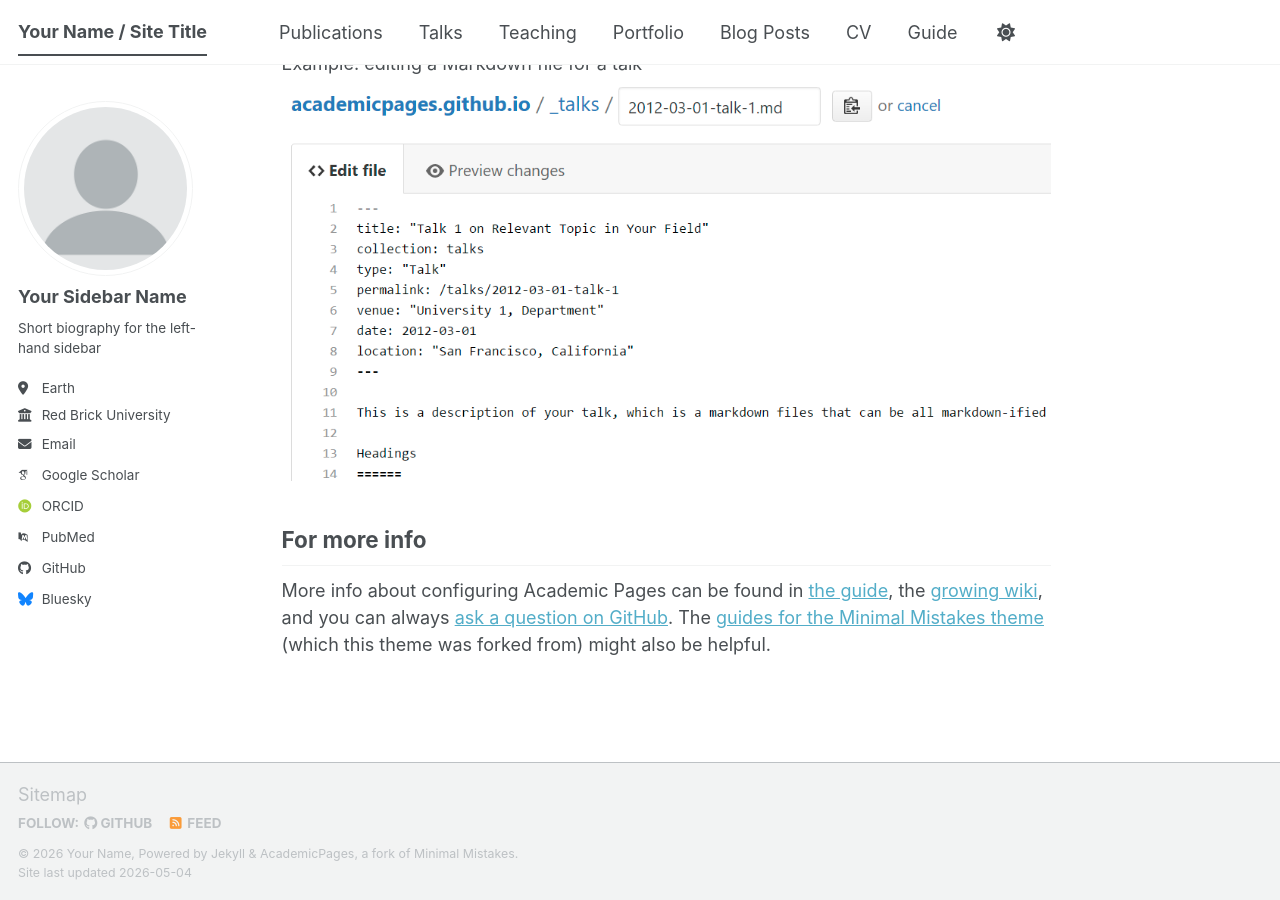
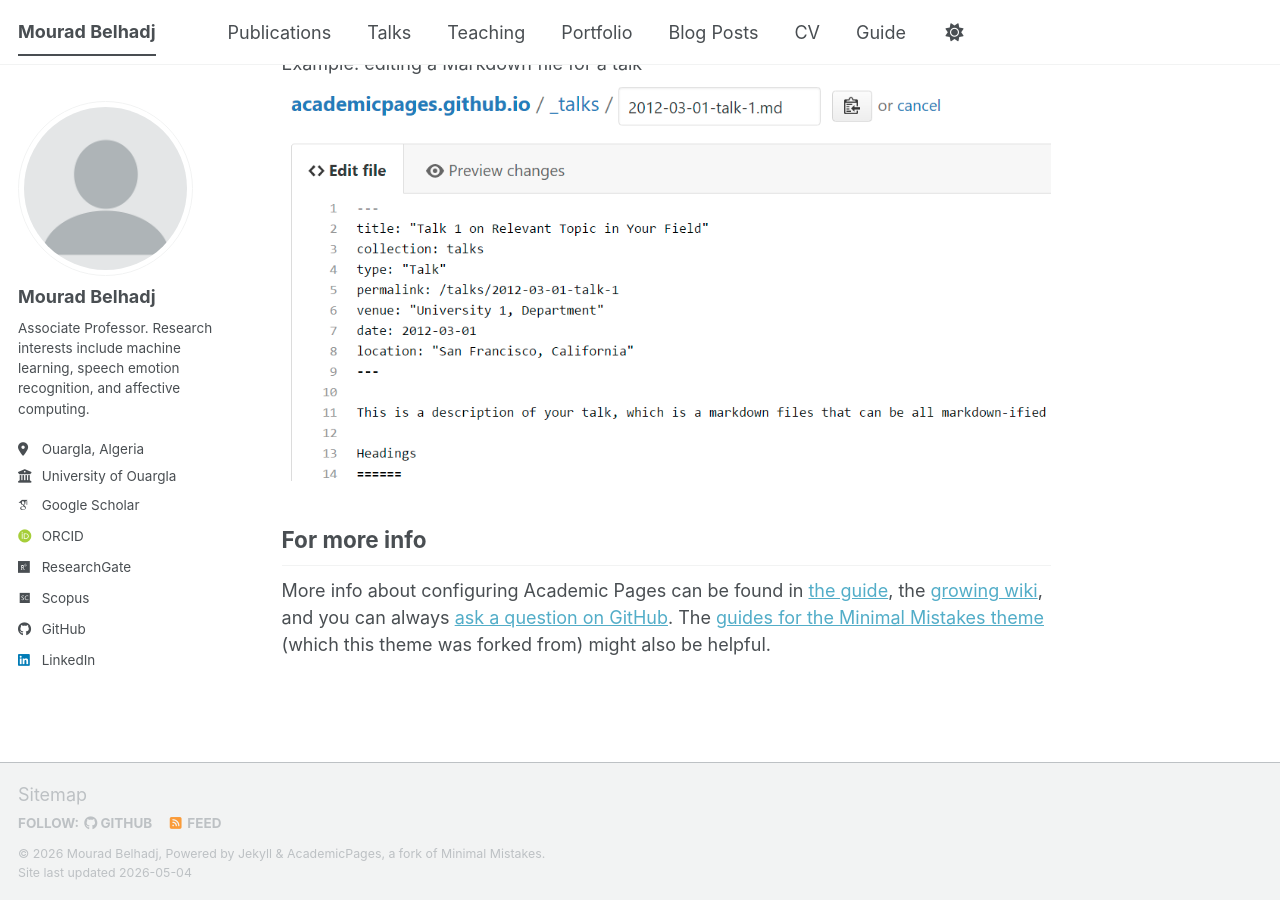
Before and after one commit to sawat80/mbelhadj.github.io, a Jekyll site: the page built from _pages/about.md, in a window 1280 px wide and 900 px high, scrolled down 2720 px. Built offline with Jekyll 4.4.1, drawn with Linux system fonts in a browser that asks for light colours; some web fonts are replaced; a script bundle is joined from its source files by our own code; library files that are not in the unit come from our copies; some of the changed lines change nothing that is shown.

Commit message:
Update personal information in _config.yml

```diff
--- a/_config.yml
+++ b/_config.yml
@@ -1,51 +1,51 @@
-# Welcome to Jekyll!
-#
-# This config file is meant for settings that affect your entire site, values
-# which you are expected to set up once and rarely need to edit after that.
-# For technical reasons, this file is *NOT* reloaded automatically when you use
-# `jekyll serve -l -H localhost`. If you change this file, please restart the
-# server process.
-
 # Basic Site Settings
 locale                   : "en-US"
-site_theme               : "default" # The available themes options are "default", "air", "sunrise", "mint", "dirt" and "contrast"
-title                    : "Your Name / Site Title"
+site_theme               : "default"
+title                    : "Mourad Belhadj"
 title_separator          : "-"
-name                     : &name "Your Name"
-description              : &description "Your Name's academic portfolio"   # Update this with a general description of your site, this is the default if not overridden by a page
-url                      : https://academicpages.github.io # The base hostname & protocol for your site e.g. "https://[your GitHub username].github.io",
-                                                           # or if you already have some other page hosted on Github then use "https://[your GitHub username].github.io/[Your Repo Name]"
-baseurl                  : "" # the subpath of your site, e.g. "/blog"
-repository               : "academicpages/academicpages.github.io"
+name                     : &name "Mourad Belhadj"
+description              : &description "Academic portfolio of Mourad Belhadj"
+url                      : https://mbelhadj.github.io
+baseurl                  : ""
+repository               : "mbelhadj/mbelhadj.github.io"
 
-# Site Author - The following control what appear as part of the author content on the side bar.
-#               If a field is blank the icon and link will not appear, otherwise it will be shown.
-#               Additional customization can be done by editing /_includes/author-profile.html
+# Author
 author:
-  # Biographic information
   avatar           : "profile.png"
-  name             : "Your Sidebar Name"
-  pronouns         : # example: "she/her"
-  bio              : "Short biography for the left-hand sidebar"
-  location         : "Earth"
-  employer         : "Red Brick University"
-  uri              : # URL
-  email            : "none@example.org"
+  name             : "Mourad Belhadj"
+  bio              : "Associate Professor. Research interests include machine learning, speech emotion recognition, and affective computing."
+  location         : "Ouargla, Algeria"
+  employer         : "University of Ouargla"
 
-  # Academic websites
-  academia         : # URL
-  arxiv            : # URL - Update with the correct link to your profile
-  googlescholar    : "https://scholar.google.com/citations?user=PS_CX0AAAAAJ"
-  inspire-hep      : # URL
-  impactstory      : # URL
-  orcid            : "https://orcid.org/yourorcidurl"
-  semantic         : # URL
-  ssrn             : # URL
-  pubmed           : "https://www.ncbi.nlm.nih.gov/pubmed/?term=john+snow"
-  researchgate     : # URL
-  scopus           : # URL
-  zotero           : # URL
+  # Academic profiles
+  googlescholar    : "https://scholar.google.com/citations?user=g9hxXgEAAAAJ&hl=en"
+  orcid            : "https://orcid.org/0000-0002-5413-6662"
+  researchgate     : "https://www.researchgate.net/profile/Belhadj-Mourad"
+  scopus           : "https://www.scopus.com/authid/detail.uri?authorId=57223873522"
 
+  # Professional
+  github           : "mbelhadj"
+  linkedin         : "https://www.linkedin.com/in/mourad-belhadj/"
+
+# Publications categories
+publication_category:
+  manuscripts:
+    title: 'Journal Articles'
+  conferences:
+    title: 'Conference Papers'
+  books:
+    title: 'Books'
+
+# Social (important for SEO + Google indexing)
+social:
+  type: Person
+  name: "Mourad Belhadj"
+  links:
+    - "https://scholar.google.com/citations?user=g9hxXgEAAAAJ&hl=en"
+    - "https://orcid.org/0000-0002-5413-6662"
+    - "https://www.researchgate.net/profile/Belhadj-Mourad"
+    - "https://www.scopus.com/authid/detail.uri?authorId=57223873522"
+    - "https://www.linkedin.com/in/mourad-belhadj/"
 
   # Repositories and software development
   bitbucket        : # Username - Update with your username on the site
```
